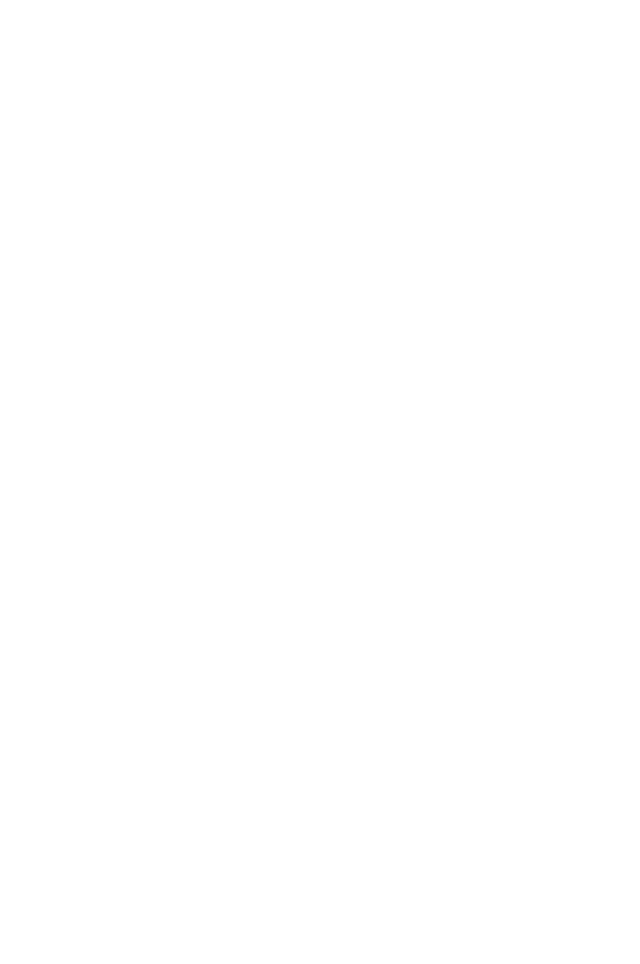
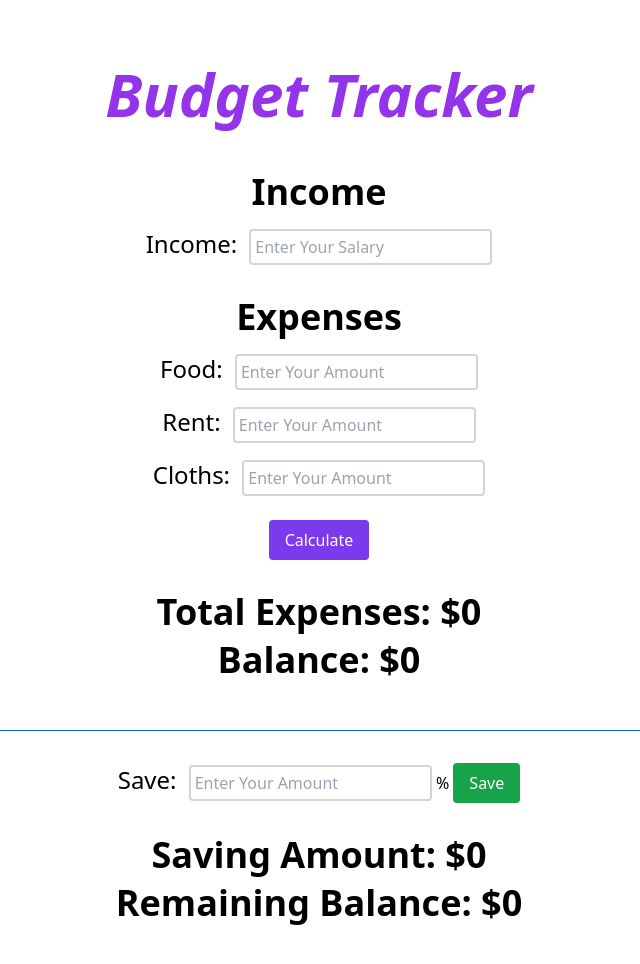
Before and after one commit to dewanmahin/budget-tracker, a plain HTML site: page index.html in a window 1280 px wide. Shown: the whole page, without its empty margins (321-961 px from the left). Before the commit the page ends 800 px from the top, so only its background shows below. Drawn offline with nearby package versions, Linux system fonts and the light colour scheme.

Commit message:
basic ui template created

```diff
--- a/index.html
+++ b/index.html
@@ -4,9 +4,72 @@
     <meta charset="UTF-8">
     <meta http-equiv="X-UA-Compatible" content="IE=edge">
     <meta name="viewport" content="width=device-width, initial-scale=1.0">
+    <script src="https://cdn.tailwindcss.com"></script>
+    <link rel="stylesheet" href="style.css"></link>
     <title>Budget Tracker</title>
 </head>
 <body>
 
+<section class="mx-28 my-16">
+    <!-- Header Area -->
+    <header>
+        <h1 class="text-6xl italic text-center font-semibold text-purple-600">Budget Tracker</h1>
+    </header>
+    <!-- Main Area -->
+    <main class="main-area text-center">
+        <!-- Income & Expenses -->
+        <div class="income&expenses mt-12">
+            <!-- Income -->
+            <div class="income">
+                <h1 class="text-4xl font-semibold">Income</h1>
+                <div class="mt-4">
+                    <p class="inline text-2xl mr-2">Income:</p>
+                    <input class="border-2 border-solid border-neutral-300 rounded p-1" type="number" placeholder="Enter Your Salary">
+                </div>
+            </div>
+            <!-- Expenses -->
+            <div class="expenses mt-8">
+                <h1 class="text-4xl font-semibold">Expenses</h1>
+                <div class="mt-4">
+                    <p class="inline text-2xl mr-2">Food:</p>
+                    <input class="border-2 border-solid border-neutral-300 rounded p-1" type="number" placeholder="Enter Your Amount">
+                </div>
+                <div class="mt-4">
+                    <p class="inline text-2xl mr-2">Rent:</p>
+                    <input class="border-2 border-solid border-neutral-300 rounded p-1" type="number" placeholder="Enter Your Amount">
+                </div>
+                <div class="mt-4">
+                    <p class="inline text-2xl mr-2">Cloths:</p>
+                    <input class="border-2 border-solid border-neutral-300 rounded p-1" type="number" placeholder="Enter Your Amount">
+                </div>
+            </div>
+            <!-- Calculate Button -->
+            <div class="mt-6">
+                <button class="bg-violet-600 text-white py-2 px-4 rounded">Calculate</button>
+            </div>
+            <!-- Result -->
+            <div class="mt-8">
+                <p class="text-4xl font-semibold">Total Expenses: $<span>0</span></p>
+                <p class="text-4xl font-semibold mt-2">Balance: $<span>0</span></p>
+            </div>
+        </div>
+        <!-- Savings -->
+        <div class="savings">
+            <!-- Percentage -->
+            <div class="mt-8">
+                <p class="inline text-2xl mr-2">Save:</p>
+                <input class="border-2 border-solid border-neutral-300 rounded p-1" type="number" placeholder="Enter Your Amount">
+                <p class="inline">%</p>
+                <button class="bg-green-600 text-white py-2 px-4 rounded"">Save</button>
+            </div>
+            <!-- Final Result -->
+            <div class="mt-8">
+                <p class="text-4xl font-semibold">Saving Amount: $<span>0</span></p>
+                <p class="text-4xl font-semibold mt-2">Remaining Balance: $<span>0</span></p>
+            </div>
+        </div>
+    </main>
+</section>
+
 </body>
 </html>
--- /dev/null
+++ b/style.css
@@ -0,0 +1,5 @@
+.savings{
+    border-top: 1px solid rgb(8, 89, 240);
+    margin-top: 50px;
+    margin-top: 50px;
+}
```
